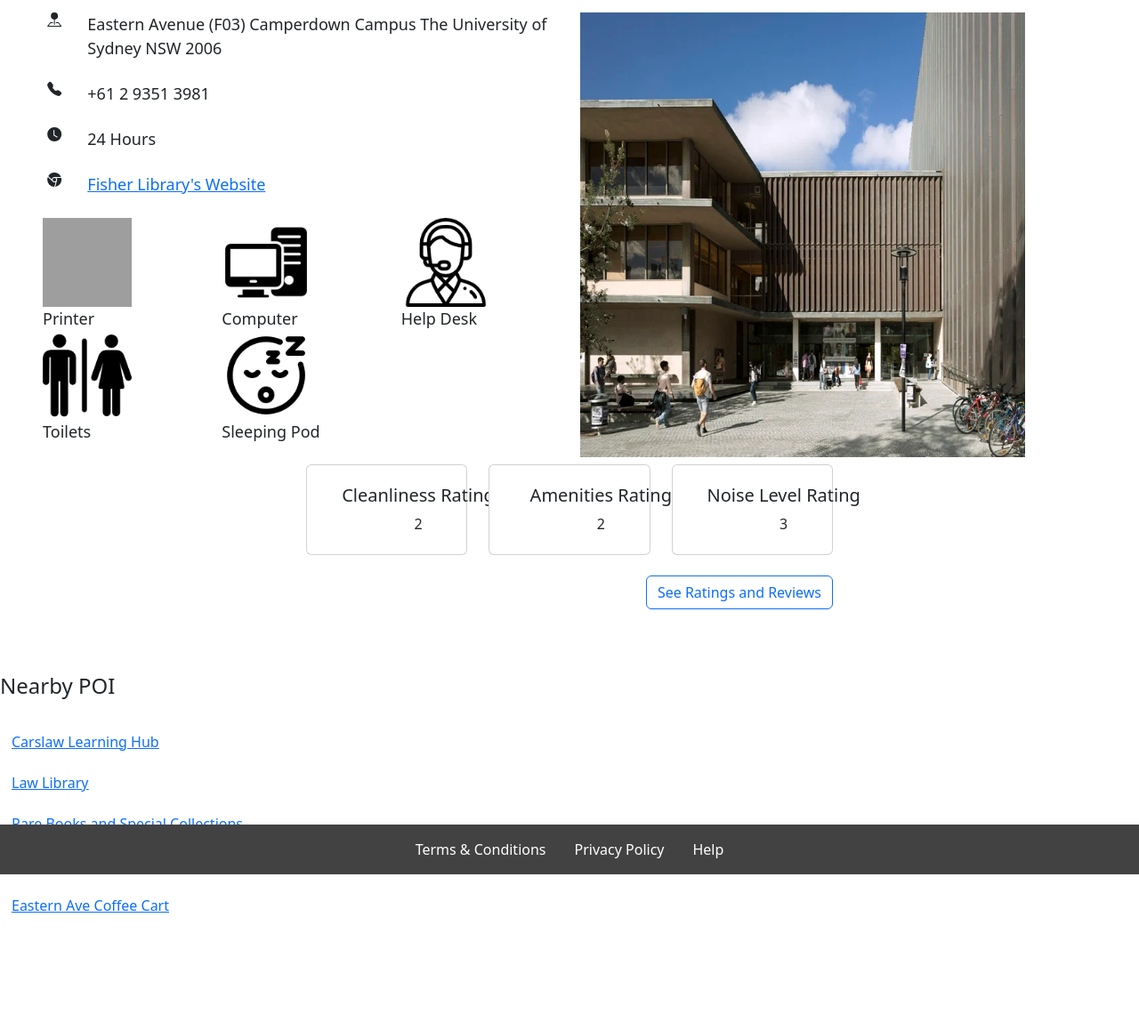
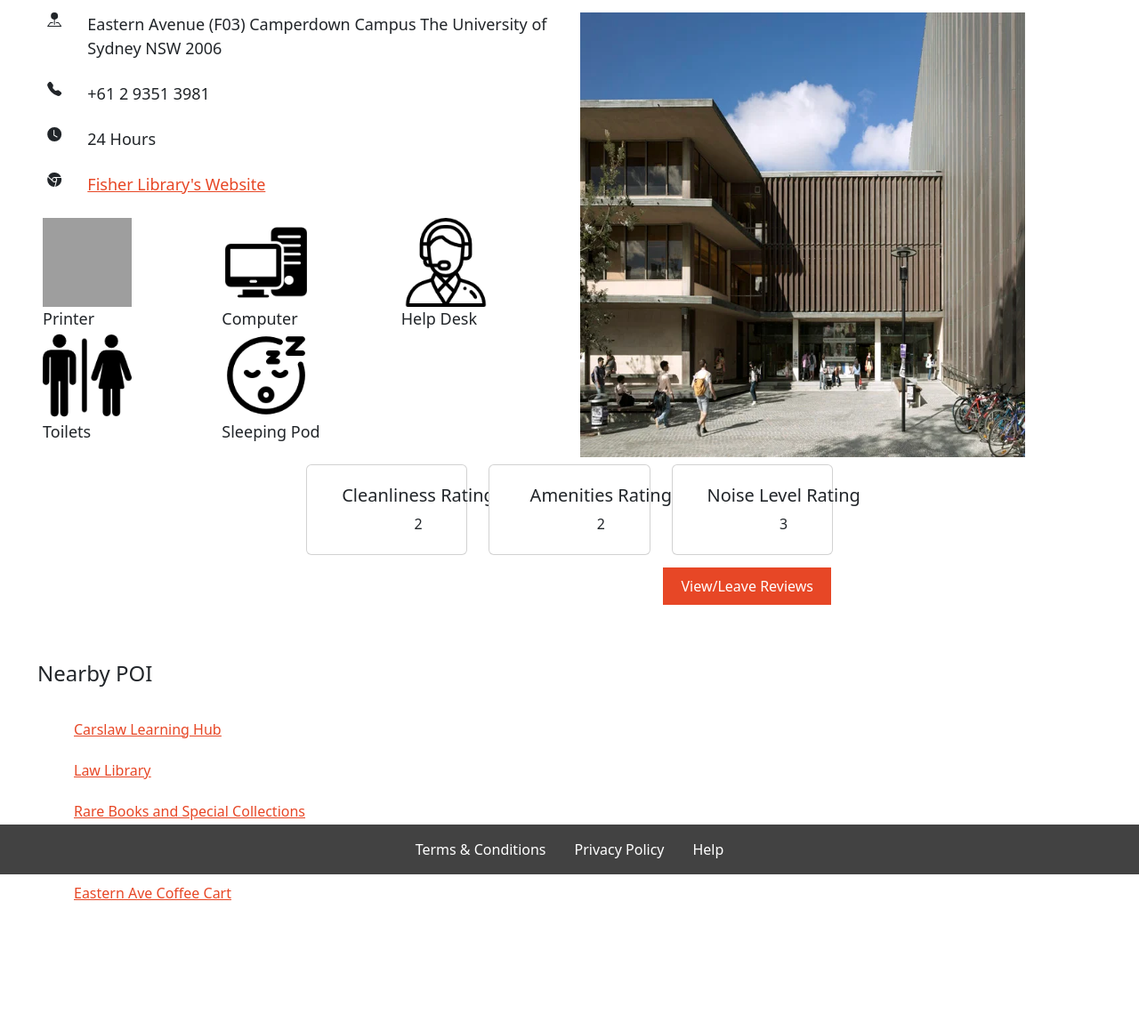
Before and after one commit to amizee/ReviewSyd, a Django app: a page that uses ReviewSyd/myapp/templates/location.html in a window 1280 px wide. Shown: the part 210-1368 px from the top of the page at 89% size. Run offline with Django 4.2, Linux system fonts and the light colour scheme; a user stored in the database is signed in; data comes from the database, SQL or seed files in the repository; grey boxes are pictures that could not be loaded.

Commit message:
changed button colour

```diff
--- a/ReviewSyd/myapp/templates/location.html
+++ b/ReviewSyd/myapp/templates/location.html
@@ -1,6 +1,24 @@
 {%extends "hf.html"%}{%block title%}location{%endblock%}
 {%block content%}
 {% load static %}
+
+<style>
+    .custom-button {
+        background-color: #E74726;
+        border: 2px #E74726;
+        color: white;
+        padding: 10px 20px;
+        text-decoration: none;
+    }
+
+    .custom-button:hover {
+        background-color: white;
+        border: 2px #E74726;
+        color: #E74726;
+    }
+</style>
+
+
     <div class="px-5">
         <br>
         <br>
@@ -42,7 +60,7 @@
                         <svg xmlns="http://www.w3.org/2000/svg" width="16" height="16" fill="currentColor" class="bi bi-browser-chrome class=1 col-1" viewBox="0 0 16 16">
                             <path fill-rule="evenodd" d="M16 8a8.001 8.001 0 0 1-7.022 7.94l1.902-7.098a2.995 2.995 0 0 0 .05-1.492A2.977 2.977 0 0 0 10.237 6h5.511A8 8 0 0 1 16 8ZM0 8a8 8 0 0 0 7.927 8l1.426-5.321a2.978 2.978 0 0 1-.723.255 2.979 2.979 0 0 1-1.743-.147 2.986 2.986 0 0 1-1.043-.7L.633 4.876A7.975 7.975 0 0 0 0 8Zm5.004-.167L1.108 3.936A8.003 8.003 0 0 1 15.418 5H8.066a2.979 2.979 0 0 0-1.252.243 2.987 2.987 0 0 0-1.81 2.59ZM8 10a2 2 0 1 0 0-4 2 2 0 0 0 0 4Z"/>
                         </svg>
-                        <a class="col-11" href='{{location.website}}'>{{location.name}}'s Website</a>
+                        <a class="col-11" style="color:#E74726;" href='{{location.website}}'>{{location.name}}'s Website</a>
                     </div>
                 {%endif %}
                 <br>
@@ -99,9 +117,11 @@
                 </div>
 
 
-                <div style="text-align: right;">
-                        <a class="btn btn-outline-primary" href='/location/{{location.name}}/reviews/' style="margin-left: -225px; margin-top: 15px;">See Ratings and Reviews</a>
-                    </div>
+                <div style="text-align: right; margin-top: 15px; ">
+                <a class="custom-button" href="/location/{{location.name}}/reviews/" style="margin-left: -225px; border: 2px solid;">View/Leave Reviews</a>
+                </div>
+
+
                 </div>
 
             </div>
@@ -109,13 +129,13 @@
         <br>
         <br>
         <br>
-        <div class="row"  style="margin-bottom: 50px;">
+        <div class="row"  style="margin-bottom: 80px; margin-left: 30px">
             <div class="col-6 h4">
                 Nearby POI
                 <br><br>
                 {% for nearby_location in location.nearby.all %}
                     <div>
-                        <button class="btn btn-link btn-block mb-2" onclick="location.href='/location/{{ nearby_location.name }}/'">
+                    <button class="btn btn-link btn-block mb-2" onclick="location.href='/location/{{ nearby_location.name }}/'" style="color: #E74726; padding-left: 40px;">
                             <u>{{ nearby_location.name }}</u>
                         </button>
                     </div>
```
Also changed, not shown: ReviewSyd/myapp/templates/locationList.html (+19 -5 lines).
